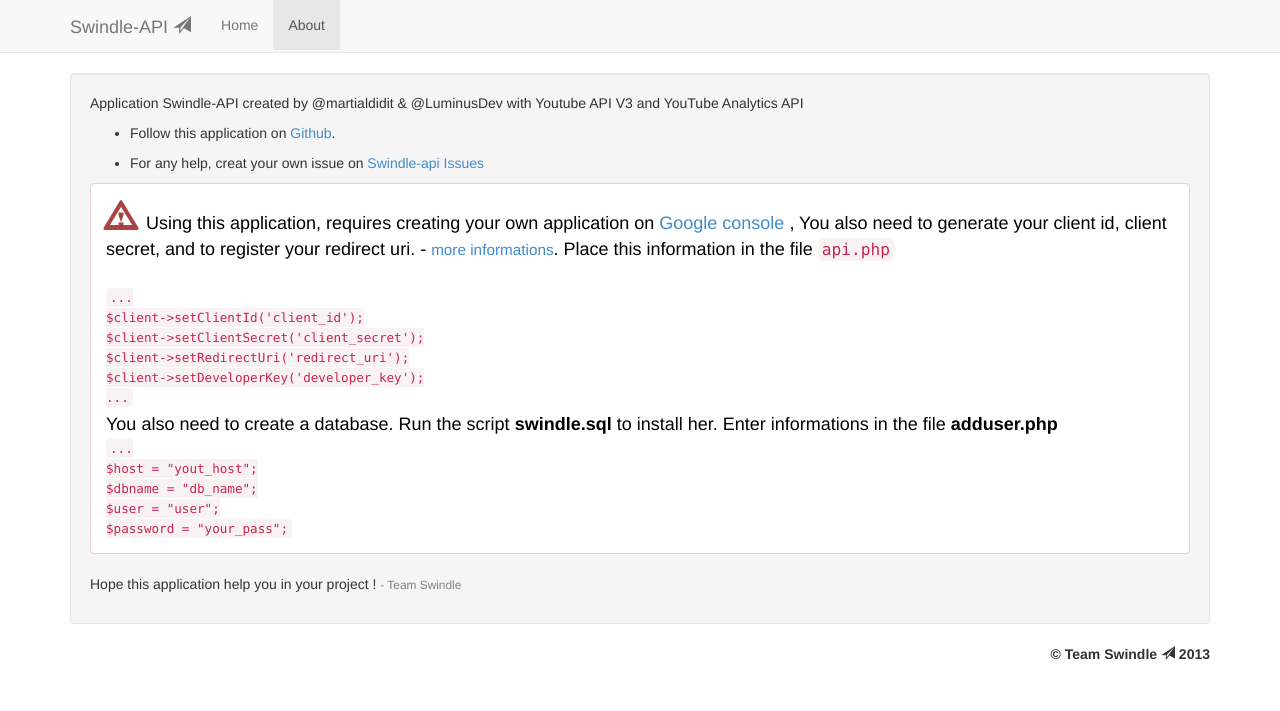
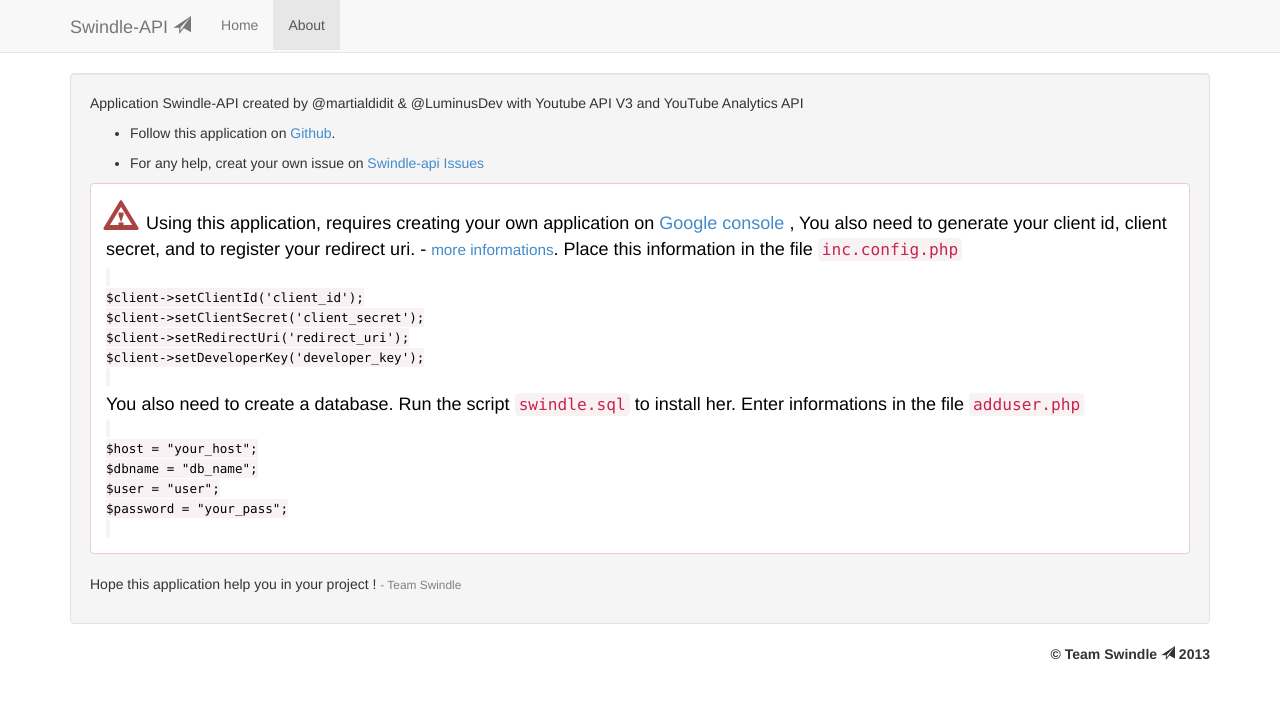
Before and after one commit to mpgn/swindle, a PHP site: page /plus/about.php in a window 1280 px wide. Shown: the top 711 px of the page. After the commit the page ends 660 px from the top, so only its background shows below. Run offline with PHP 8.4, Linux system fonts and the light colour scheme.

Commit message:
ajout fichier config
modification des fichiers par rapport au fichier de  config

```diff
--- a/about.php
+++ b/about.php
@@ -47,37 +47,35 @@
         <div class="alert alert-danger" style="background-color:white">
 
           <p style='font-size: 18px;'><span class="glyphicon glyphicon-warning-sign" style='font-size: 30px'></span><span style="color:black">&nbsp Using this application, requires creating your own application on <a href="https://cloud.google.com/console#/project">Google console</a>
-          , You also need to generate your client id, client secret, and to register your redirect uri. - <small><a href="https://developers.google.com/console/help/new/"> more informations</a></small>. Place this information in the file <code>api.php</code></span>
+          , You also need to generate your client id, client secret, and to register your redirect uri. - <small><a href="https://developers.google.com/console/help/new/"> more informations</a></small>.
+          Place this information in the file <code>inc.config.php</code></span>
           </p>
 
           <p>
-          <br>
-            <code>
-              ...<br>
+            <code style="color:black">
+              <br>
               $client->setClientId('client_id');<br>
               $client->setClientSecret('client_secret');<br>
               $client->setRedirectUri('redirect_uri');<br>
               $client->setDeveloperKey('developer_key');<br>
-              ...<br>
+              <br>
             </code>
           </p>
 
-        <p style='font-size: 18px;'><span style="color:black">You also need to create a database. Run the script <b>swindle.sql</b> to install her. Enter informations in the file <b>adduser.php</b></span></p>
-        <code>
-          ...<br>
-          $host = "yout_host";<br>
-          $dbname = "db_name";<br>
-          $user = "user";<br>
-          $password = "your_pass";<br>
-        </code>
-        </div>
+          <p style="color:black; font-size: 18px;">You also need to create a database. Run the script <code>swindle.sql</code> to install her. Enter informations in the file <code>adduser.php </code></p>
+            <code style="color:black">
+                <br>
+                $host = "your_host";<br>
+                $dbname = "db_name";<br>
+                $user = "user";<br>
+                $password = "your_pass";<br>
+                <br>
+            </code>
+        </div >
 
       <p>Hope this application help you in your project ! <small style="color:grey"> - Team Swindle </small></map></p>
       </div>
       <p class="text-right"><b>&copy; Team Swindle <span class="glyphicon glyphicon-send"></span> 2013</b></p>
-      		<div style="text-align:center; margin-top:50px">
-        	<a rel="license" href="http://creativecommons.org/licenses/by-nc-sa/4.0/"><img alt="Licence Creative Commons" style="border-width:0" src="http://i.creativecommons.org/l/by-nc-sa/4.0/88x31.png" /></a><br /><span xmlns:dct="http://purl.org/dc/terms/" property="dct:title">Swindle-API</span> de <a xmlns:cc="http://creativecommons.org/ns#" href="http://swindle.stats.yt" property="cc:attributionName" rel="cc:attributionURL">http://swindle.stats.yt</a> est mis à disposition selon les termes de la <a rel="license" href="http://creativecommons.org/licenses/by-nc-sa/4.0/">licence Creative Commons Attribution - Pas d’Utilisation Commerciale - Partage dans les Mêmes Conditions 4.0 International</a>.
-      	</div>
     </div>
 
   </body>
--- a/adduser.php
+++ b/adduser.php
@@ -1,9 +1,6 @@
 <?php
+	require_once 'inc.config.php';
 	session_start();
-	$host = "host";
-	$dbname = "dbname";
-	$user = "user";
-	$password = "password";
 
 	function dbConnexion($host,$dbname,$user,$password)
 	{
```
Also changed, not shown: api.php (+5 -21 lines), inc.config.php (added, +19 -0 lines).
